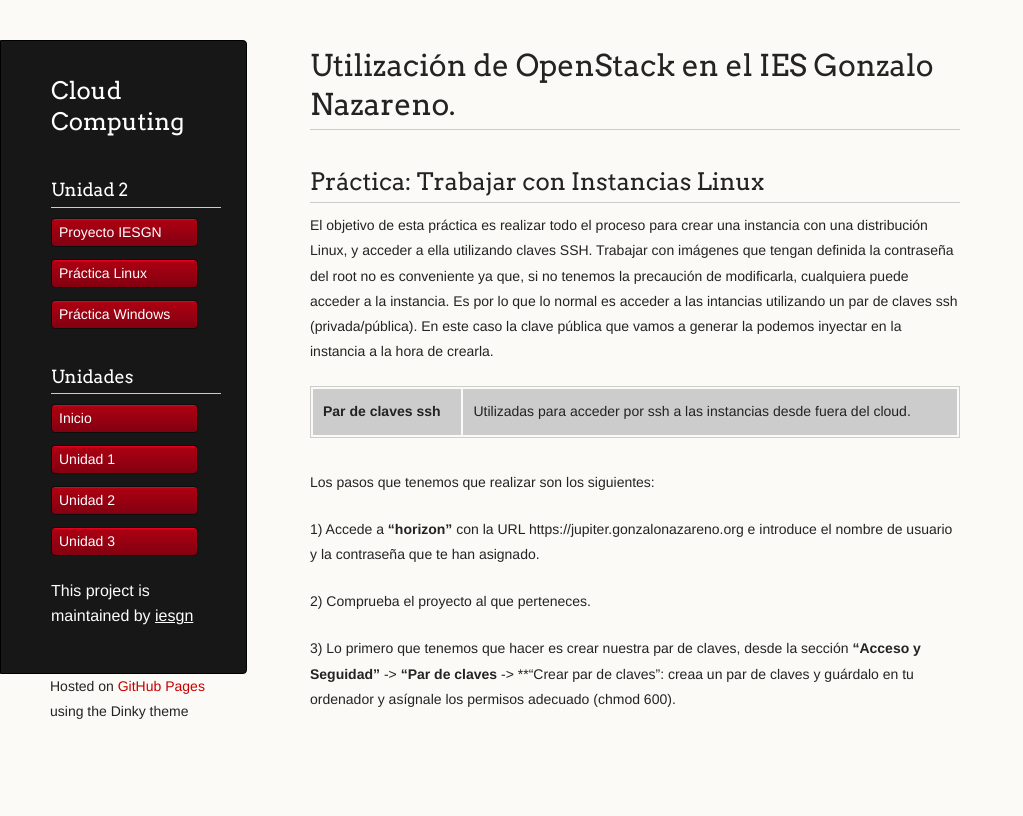
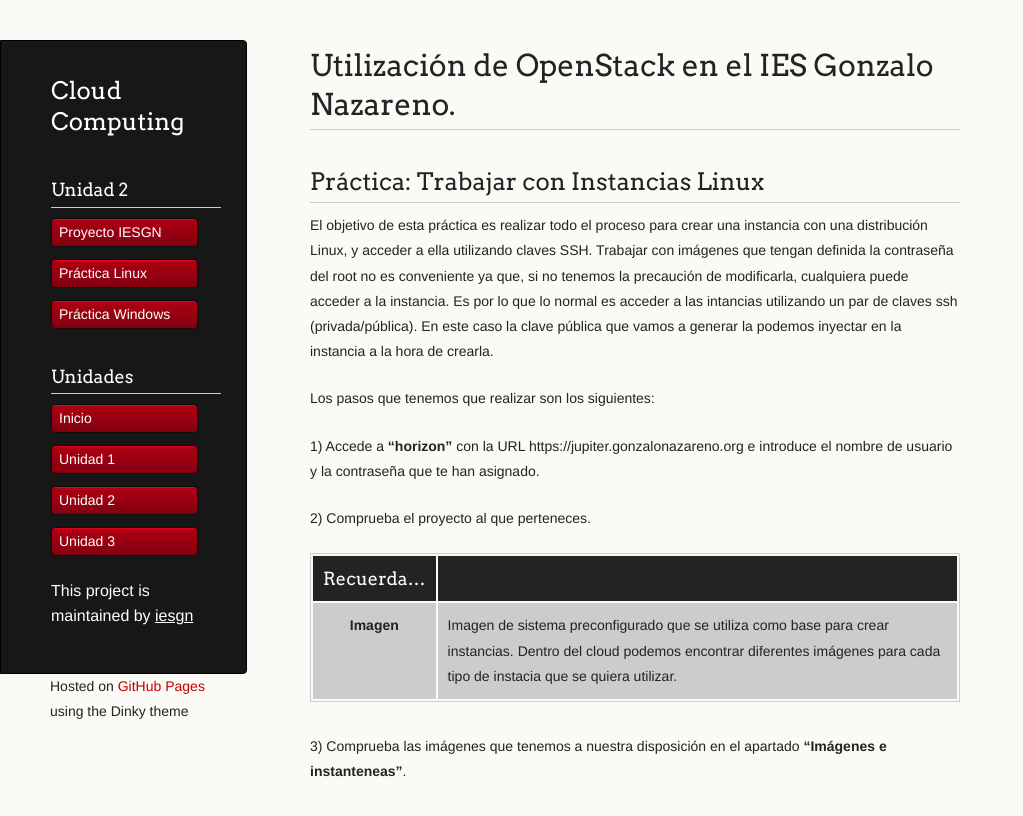
Before and after one commit to iesgn/cloud, a Jekyll site: the page built from curso/u2/practica_linux.md, in a window 1280 px wide. Shown: the top 816 px of the page, without its empty margins (0-1023 px from the left). Built offline with Jekyll 4.4.1, drawn with Linux system fonts in a browser that asks for light colours.

Commit message:
Práctica linux

```diff
--- a/curso/u2/practica_linux.md
+++ b/curso/u2/practica_linux.md
@@ -10,8 +10,7 @@ menu:
 El objetivo de esta práctica es realizar todo el proceso para crear una instancia con una distribución Linux, y acceder a ella utilizando claves SSH.
 Trabajar con imágenes que tengan definida la contraseña del root no es conveniente ya que, si no tenemos la precaución de modificarla, cualquiera puede acceder a la instancia. Es por lo que lo normal es acceder a las intancias utilizando un par de claves ssh (privada/pública). En este caso la clave pública que vamos a generar la podemos inyectar en la instancia a la hora de crearla.
 
-|-|-|
-|**Par de claves ssh**|Utilizadas para acceder por ssh a las instancias desde fuera del cloud.|
+
 
 Los pasos que tenemos que realizar son los siguientes:
 
@@ -19,6 +18,8 @@ Los pasos que tenemos que realizar son los siguientes:
 
 2) Comprueba el proyecto al que perteneces.
 
+|Recuerda...|		  |
+|:---------:|---------|
+|**Imagen**|Imagen de sistema preconfigurado que se utiliza como base para crear instancias. Dentro del cloud podemos encontrar diferentes imágenes para cada tipo de instacia que se quiera utilizar.|
 
-
-3) Lo primero que tenemos que hacer es crear nuestra par de claves, desde la sección **"Acceso y Seguidad"** -> **"Par de claves** -> **"Crear par de claves": creaa un par de claves y guárdalo en tu ordenador y asígnale los permisos adecuado (chmod 600).
+3) Comprueba las imágenes que tenemos a nuestra disposición en el apartado **"Imágenes e instanteneas"**.
```
Also changed, not shown: curso/u2/index.md (+2 -2 lines).
